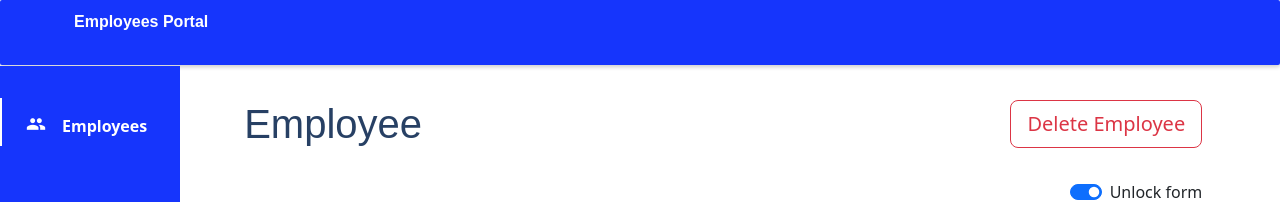
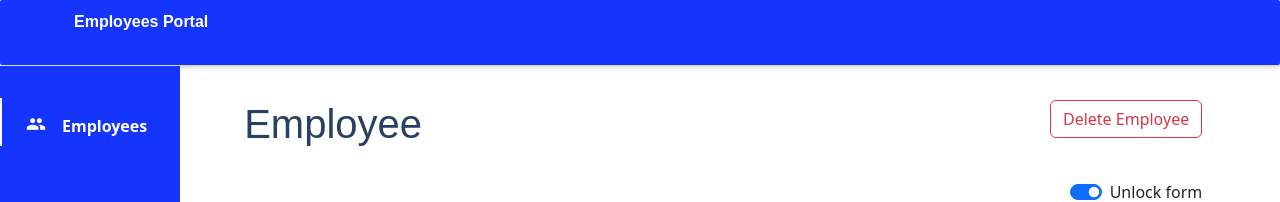
Before and after one commit to SinethembaDlova/employees-portal, a React (Create React App) app: page /employees/1 in a window 1280 px wide. Shown: the top 202 px of the page. Built offline with nearby package versions, Linux system fonts and the light colour scheme; no server answers; the HTML template or start-up script is replaced by a standard one.

Commit message:
fixed the bssize error

```diff
--- a/src/components/Forms/Employee/index.js
+++ b/src/components/Forms/Employee/index.js
@@ -228,7 +228,7 @@ const EmployeeForm = ({ employee, setEmployee, isDisabled = false, onSubmit }) =
 };
 
 EmployeeForm.propTypes = {
-  employee: PropTypes.arrayOf(PropTypes.object).isRequired,
+  employee: PropTypes.object.isRequired,
   setEmployee: PropTypes.func.isRequired,
   isDisabled: PropTypes.bool,
   onSubmit: PropTypes.func.isRequired,
--- a/src/components/Sidebar/index.js
+++ b/src/components/Sidebar/index.js
@@ -41,7 +41,7 @@ const Sidebar = ({ toggle }) => {
 };
 
 Sidebar.propTypes = {
-  toggle: PropTypes.bool.isRequired,
+  toggle: PropTypes.bool,
 };
 
 export default Sidebar;
--- a/src/views/employee/index.js
+++ b/src/views/employee/index.js
@@ -66,7 +66,12 @@ function Employee() {
           <h1>Employee</h1>
         </Col>
         <Col md={6}>
-          <Button size="lg" color="danger" outline className="float-right" onClick={handleDeleting}>
+          <Button
+            bssize="lg"
+            color="danger"
+            outline
+            className="float-right"
+            onClick={handleDeleting}>
             Delete Employee
           </Button>
         </Col>
@@ -77,9 +82,9 @@ function Employee() {
           <FormGroup className="float-right" switch disabled={isDisabled}>
             <Input
               type="switch"
-              size="md"
+              bssize="md"
               checked={isDisabled}
-              onClick={() => {
+              onChange={() => {
                 setIsDisabled(!isDisabled);
               }}
             />
```
